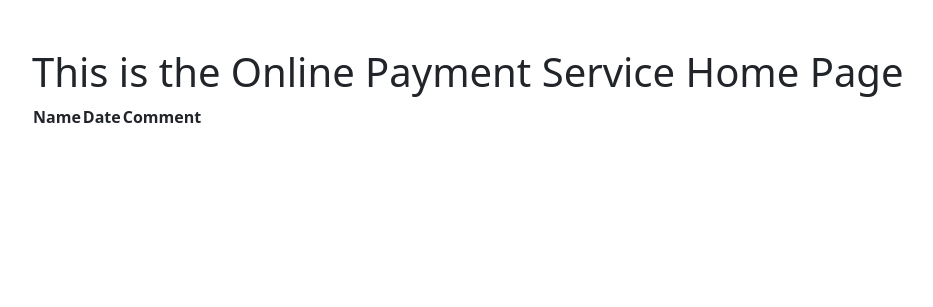
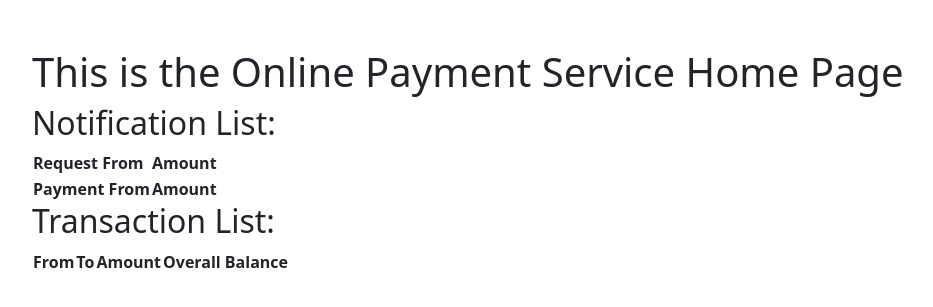
Before and after one commit to Jcorb08/webapps2023, a Django app: page / in a window 1280 px wide. Shown: the part 58-365 px from the top of the page, without its empty margins (50-983 px from the left). Run offline with Django 4.2, Linux system fonts and the light colour scheme; the visitor is signed in with stand-in values (Sample User, id 1); lists and menus that the app fills with data are empty; parts of the project's set-up code (start-up, migrations or seed data) failed here and were passed over; some libraries are stand-ins or nearby versions.

Commit message:
Notification Models

```diff
--- a/templates/payapp/home.html
+++ b/templates/payapp/home.html
@@ -1,25 +1,54 @@
 {% extends 'payapp/base.html' %}
 
 {% block title %}
-    Comment Store Homepage
+    PayApp Homepage
 {% endblock %}
 
 {% block content %}
     {% if user.is_authenticated %}
     <h1>This is the Online Payment Service Home Page</h1>
+    <h2>Notification List:</h2>
+    <table>
+{#    # = payment request from current user's account (from user to another)#}
+        <tr>
+            <th>Request From</th>
+            <th>Amount</th>
+        </tr>
+        {% for transaction in transaction_list %}
+            <tr>
+                {#                <td>{{ comment.name |upper }}</td>#}
+                {#                <td>{{ comment.visit_date }}</td>#}
+                {#                <td>{{ comment.comment_str|truncatewords:"10" }}</td>#}
+            </tr>
+        {% endfor %}
+{#        # = payment into current user's account (to user from another) #}
+        <tr>
+            <th>Payment From</th>
+            <th>Amount</th>
+        </tr>
+        {% for transaction in transaction_list %}
+            <tr>
+                {#                <td>{{ comment.name |upper }}</td>#}
+                {#                <td>{{ comment.visit_date }}</td>#}
+                {#                <td>{{ comment.comment_str|truncatewords:"10" }}</td>#}
+            </tr>
+        {% endfor %}
+    </table>
+    <h2>Transaction List:</h2>
     <table>
         <tr>
-            <th>Name</th>
-            <th>Date</th>
-            <th>Comment</th>
+            <th>From</th>
+            <th>To</th>
+            <th>Amount</th>
+            <th>Overall Balance</th>
         </tr>
-    {% for comment in cmnt_list %}
-        <tr>
-            <td>{{ comment.name |upper }}</td>
-            <td>{{ comment.visit_date }}</td>
-            <td>{{ comment.comment_str|truncatewords:"10" }}</td>
-        </tr>
-    {% endfor %}
+        {% for transaction in transaction_list %}
+            <tr>
+{#                <td>{{ comment.name |upper }}</td>#}
+{#                <td>{{ comment.visit_date }}</td>#}
+{#                <td>{{ comment.comment_str|truncatewords:"10" }}</td>#}
+            </tr>
+        {% endfor %}
     </table>
     {% endif %}
 {% endblock %}
```
Also changed, not shown: payapp/models.py (+16 -2 lines), payapp/views.py (line endings or trailing spaces).
